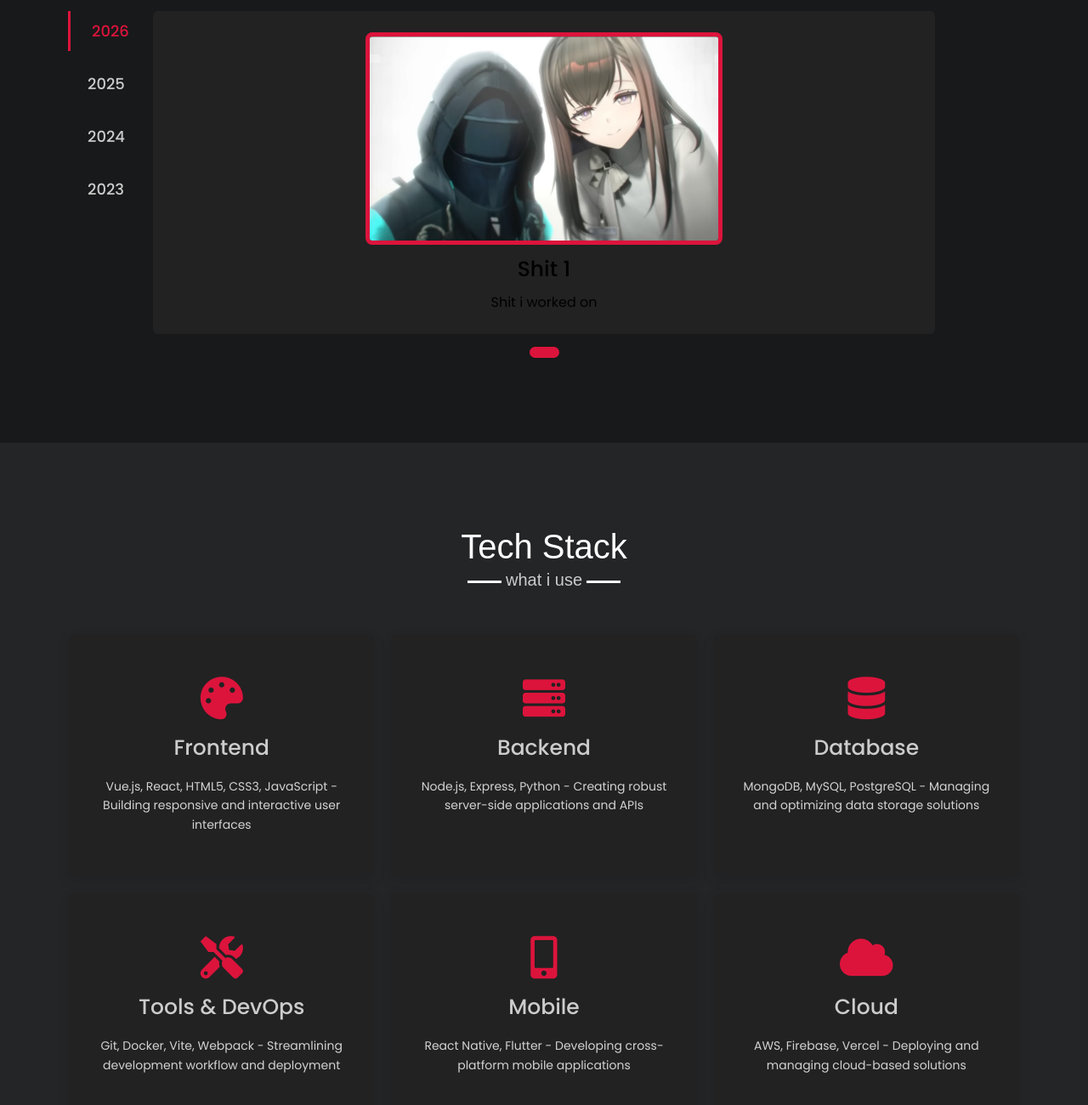
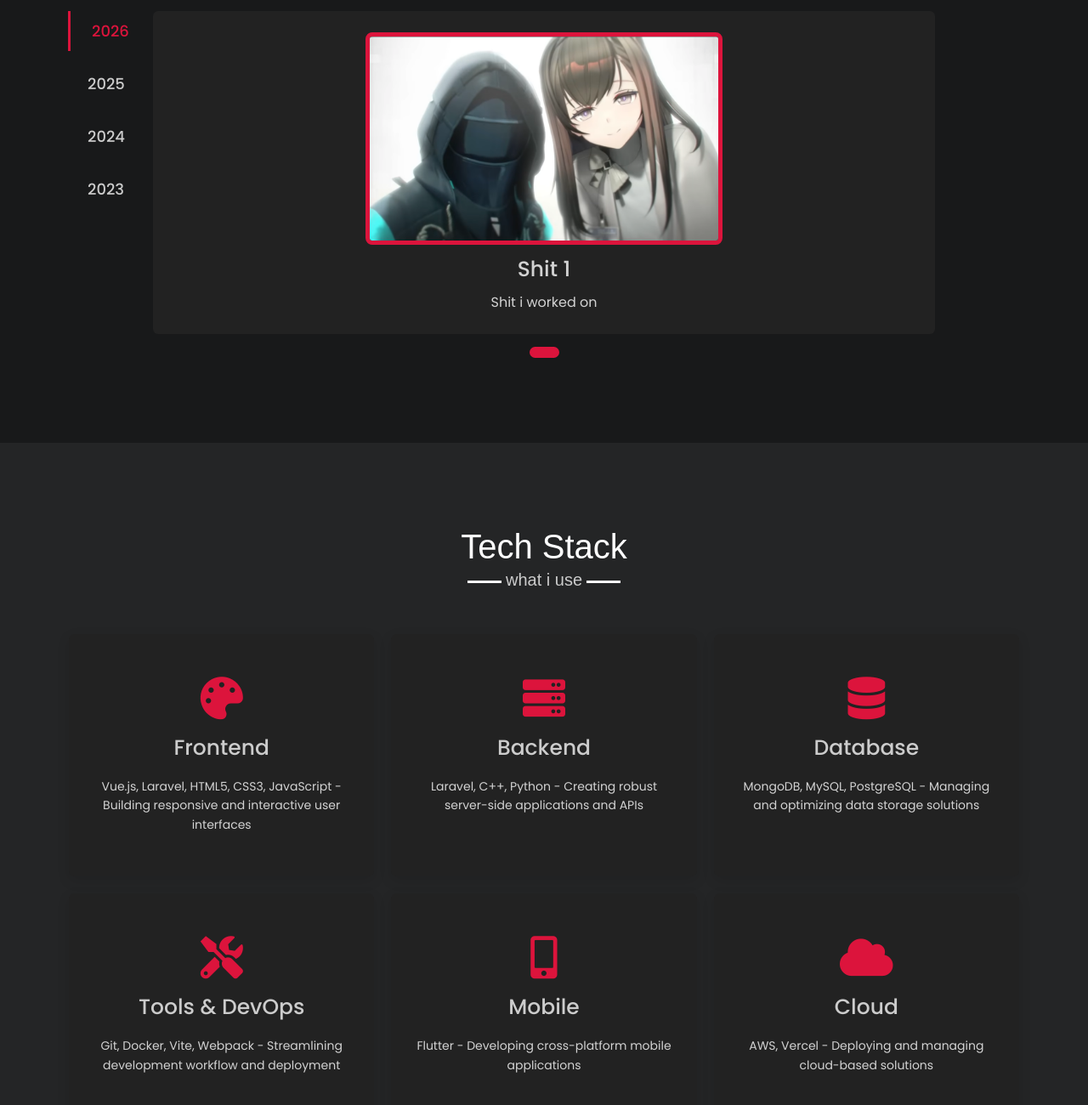
Before and after one commit to Remi1701/personal-web-new, a Vue app: page / in a window 1280 px wide. Shown: the part 1744-3044 px from the top of the page at 85% size. Built offline with nearby package versions, Linux system fonts and the light colour scheme.

Commit message:
meta and text color change

```diff
--- a/index.html
+++ b/index.html
@@ -5,6 +5,15 @@
     <link rel="icon" href="/favicon.ico" />
     <meta http-equiv="X-UA-Compatible" content="IE=edge" />
     <meta name="viewport" content="width=device-width, initial-scale=1.0" />
+    <meta name="description" content="Rassel Muhammad Indra - Software Engineer. Passionate about creating innovative software solutions. Explore my portfolio and projects." />
+    <meta name="keywords" content="Software Engineer, Web Developer, Vue.js, React, Portfolio" />
+    <meta property="og:title" content="Rassel Muhammad Indra - Software Engineer" />
+    <meta property="og:description" content="Passionate Software Engineer crafting innovative solutions. Check out my projects and tech stack." />
+    <meta property="og:type" content="website" />
+    <meta property="og:image" content="/profile.png" />
+    <meta name="twitter:card" content="summary_large_image" />
+    <meta name="twitter:title" content="Rassel Muhammad Indra - Software Engineer" />
+    <meta name="twitter:description" content="Passionate Software Engineer crafting innovative solutions. Check out my projects and tech stack." />
     <link href="https://unpkg.com/boxicons@2.1.1/css/boxicons.min.css" rel="stylesheet" />
     <link rel="stylesheet" href="https://cdnjs.cloudflare.com/ajax/libs/font-awesome/5.15.3/css/all.min.css" />
     <script src="https://code.jquery.com/jquery-3.5.1.min.js"></script>
--- a/src/assets/style.css
+++ b/src/assets/style.css
@@ -676,6 +676,11 @@ section .title::after {
   font-size: 25px;
   font-weight: 500;
   margin: 10px 0 7px 0;
+  color: rgba(255, 255, 255, 0.8);
+}
+
+.portfolio .carousel .card p {
+  color: rgba(255, 255, 255, 0.8);
 }
 
 .portfolio .carousel .card img {
--- a/src/components/body/Content.vue
+++ b/src/components/body/Content.vue
@@ -109,10 +109,10 @@
             </div>
           </div>
           <div class="social-links">
-            <a href="https://github.com" target="_blank" class="social-btn github-btn">
+            <a href="https://github.com/Remi1701" target="_blank" class="social-btn github-btn">
               <i class="fab fa-github"></i> GitHub
             </a>
-            <a href="https://linkedin.com" target="_blank" class="social-btn linkedin-btn">
+            <a href="https://www.linkedin.com/in/rassel-muhammad-indra-b3b96b275/" target="_blank" class="social-btn linkedin-btn">
               <i class="fab fa-linkedin"></i> LinkedIn
             </a>
           </div>
@@ -165,12 +165,12 @@ export default {
         message: ''
       },
       techStack: [
-        { id: 1, name: "Frontend", icon: "fas fa-palette", description: "Vue.js, React, HTML5, CSS3, JavaScript - Building responsive and interactive user interfaces" },
-        { id: 2, name: "Backend", icon: "fas fa-server", description: "Node.js, Express, Python - Creating robust server-side applications and APIs" },
+        { id: 1, name: "Frontend", icon: "fas fa-palette", description: "Vue.js, Laravel, HTML5, CSS3, JavaScript - Building responsive and interactive user interfaces" },
+        { id: 2, name: "Backend", icon: "fas fa-server", description: "Laravel, C++, Python - Creating robust server-side applications and APIs" },
         { id: 3, name: "Database", icon: "fas fa-database", description: "MongoDB, MySQL, PostgreSQL - Managing and optimizing data storage solutions" },
         { id: 4, name: "Tools & DevOps", icon: "fas fa-tools", description: "Git, Docker, Vite, Webpack - Streamlining development workflow and deployment" },
-        { id: 5, name: "Mobile", icon: "fas fa-mobile-alt", description: "React Native, Flutter - Developing cross-platform mobile applications" },
-        { id: 6, name: "Cloud", icon: "fas fa-cloud", description: "AWS, Firebase, Vercel - Deploying and managing cloud-based solutions" }
+        { id: 5, name: "Mobile", icon: "fas fa-mobile-alt", description: "Flutter - Developing cross-platform mobile applications" },
+        { id: 6, name: "Cloud", icon: "fas fa-cloud", description: "AWS, Vercel - Deploying and managing cloud-based solutions" }
       ],
       portfolioProjects: [
         { id: 1, title: "Shit 1", description: "Shit i worked on", image: "/portfolio-1.png", year: 2026 },
```
